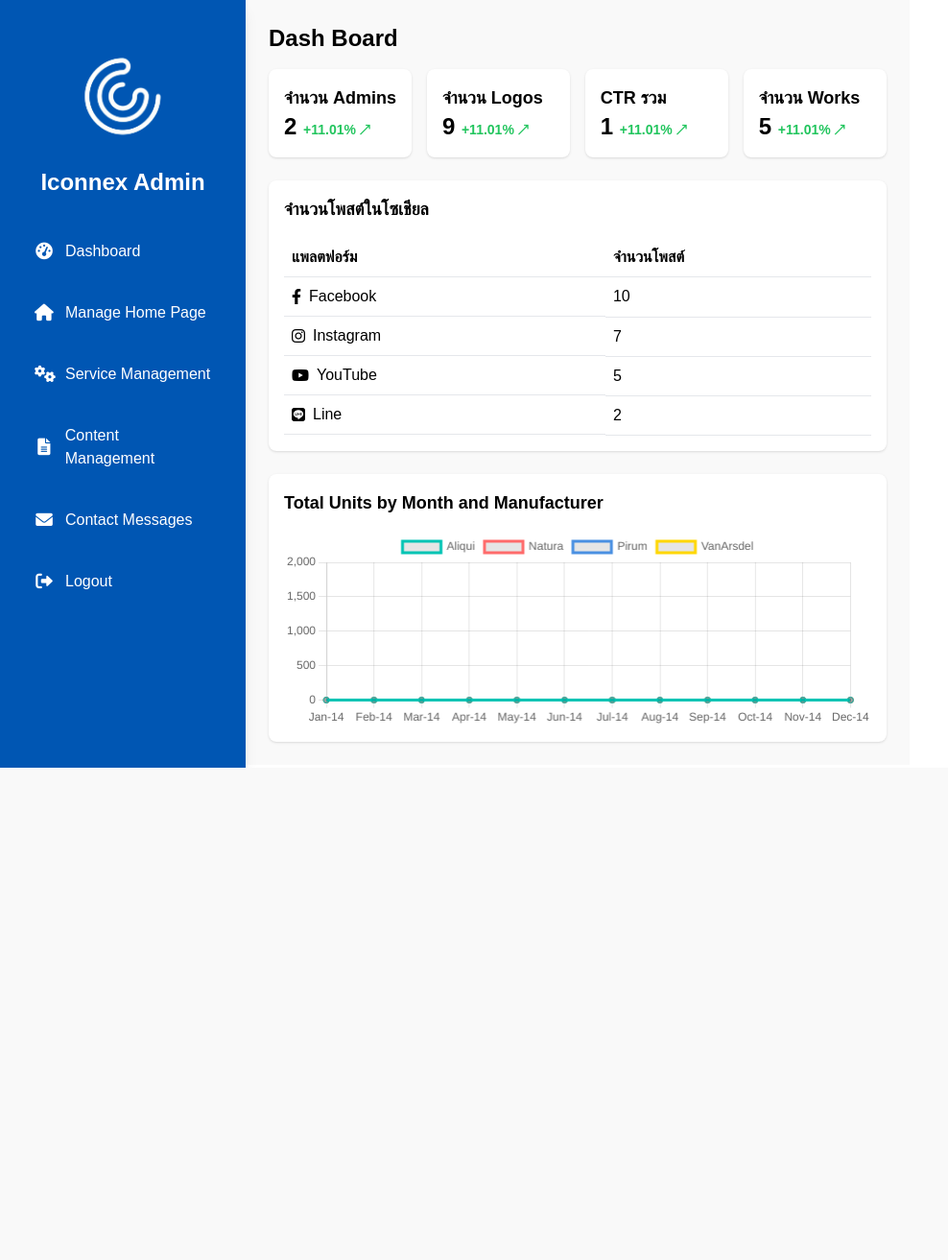
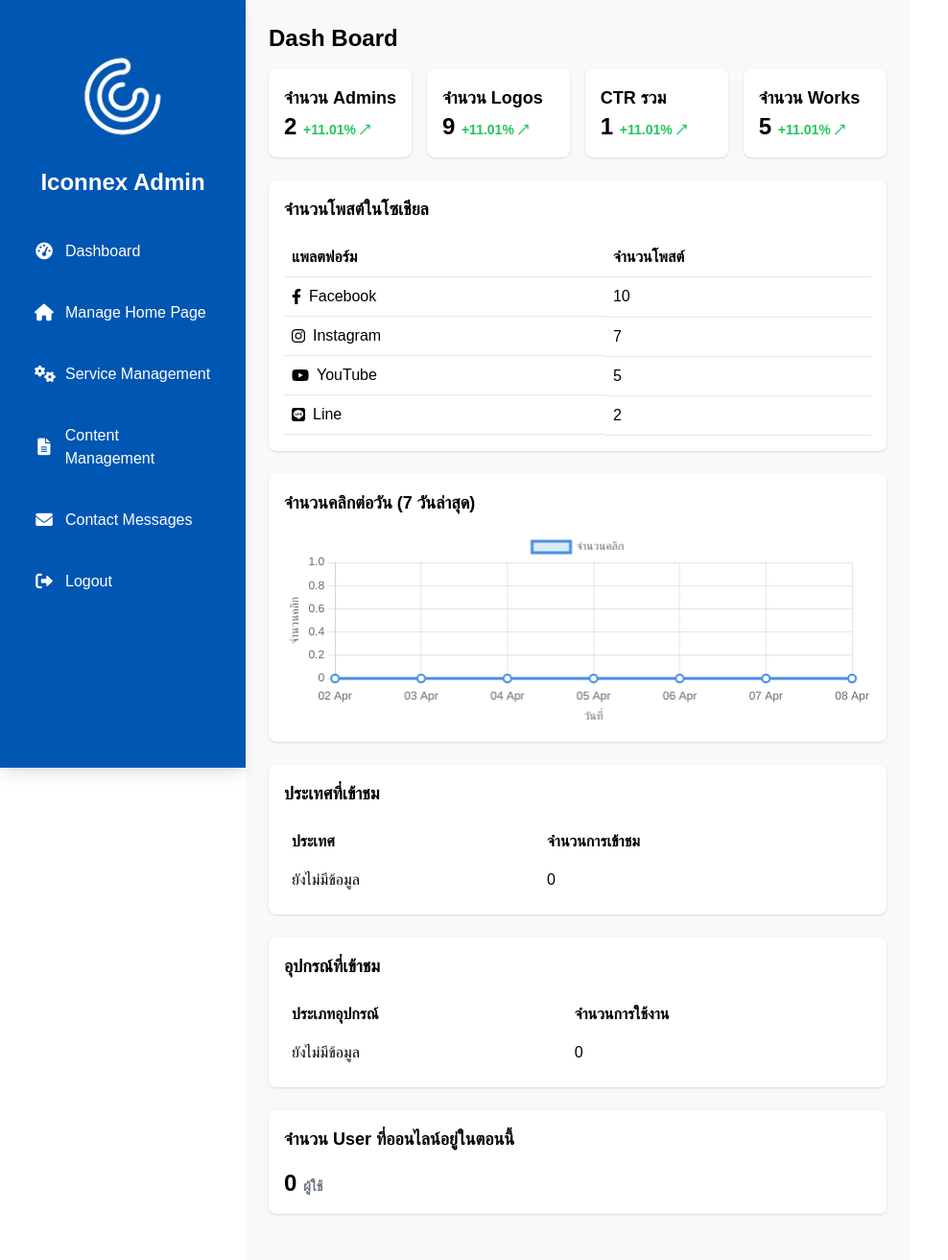
Before and after one commit to PhacPha/icn_admin, a PHP site: page /index.php in a window 1280 px wide. Shown: the whole page at 96% size, without its empty margins (0-988 px from the left). Before the commit the page ends 800 px from the top, so only its background shows below. Run offline with PHP 8.4, Linux system fonts and the light colour scheme; a user stored in the database is signed in; data comes from the database, SQL or seed files in the repository; tables that the repository leaves empty or names only in its code hold one stand-in row (values such as "Sample post"); some libraries are stand-ins or nearby versions.

Commit message:
ทำให้กราฟหน้า dsahdoard แสดง, เพิ่มบล็อคให้พี่ๆแก้ไข ในส่วนของหน้า dsahdoard

```diff
--- a/admin-backup/index.php
+++ b/admin-backup/index.php
@@ -20,9 +20,7 @@ $total_logos = $pdo->query("SELECT COUNT(*) FROM logos")->fetchColumn();
 $total_services = $pdo->query("SELECT COUNT(*) FROM services")->fetchColumn();
 $total_works = $pdo->query("SELECT COUNT(*) FROM works")->fetchColumn();
 $total_contact_messages = $pdo->query("SELECT COUNT(*) FROM contact_messages")->fetchColumn();
-
-// เพิ่มการดึงข้อมูล total_clicks
-$total_clicks = $pdo->query("SELECT SUM(click_count) FROM clicks")->fetchColumn() ?: 0; // ถ้าไม่มีข้อมูลให้เป็น 0
+$total_clicks = $pdo->query("SELECT SUM(click_count) FROM clicks")->fetchColumn() ?: 0;
 
 // ดึงข้อมูลโพสต์ในโซเชียลมีเดีย
 $social_posts = [
@@ -36,18 +34,32 @@ while ($row = $stmt->fetch()) {
     $social_posts[$row['platform']] = $row['post_count'];
 }
 
-// ดึงข้อมูลสำหรับกราฟ
-$manufacturer_data = [
-    'Aliqui' => array_fill(0, 12, 0),
-    'Natura' => array_fill(0, 12, 0),
-    'Pirum' => array_fill(0, 12, 0),
-    'VanArsdel' => array_fill(0, 12, 0)
-];
-$months = ['Jan-14', 'Feb-14', 'Mar-14', 'Apr-14', 'May-14', 'Jun-14', 'Jul-14', 'Aug-14', 'Sep-14', 'Oct-14', 'Nov-14', 'Dec-14'];
-while ($row = $stmt->fetch()) {
-    $month_index = array_search($row['month'], $months);
-    if ($month_index !== false) {
-        $manufacturer_data[$row['manufacturer']][$month_index] = $row['units'];
+// ดึงข้อมูลสำหรับกราฟคลิก
+$days = 7;
+$click_data = [];
+$labels = [];
+
+for ($i = $days - 1; $i >= 0; $i--) {
+    $date = date('Y-m-d', strtotime("-$i days"));
+    $labels[] = date('d M', strtotime($date));
+}
+
+$stmt = $pdo->prepare("SELECT click_date, click_count FROM clicks WHERE click_date >= DATE_SUB(CURDATE(), INTERVAL ? DAY)");
+$stmt->execute([$days]);
+$clicks = $stmt->fetchAll(PDO::FETCH_ASSOC);
+
+foreach ($labels as $index => $label) {
+    $date = date('Y-m-d', strtotime("-$index days"));
+    $found = false;
+    foreach ($clicks as $click) {
+        if ($click['click_date'] === $date) {
+            $click_data[] = (int) $click['click_count'];
+            $found = true;
+            break;
+        }
+    }
+    if (!$found) {
+        $click_data[] = 0;
     }
 }
 
@@ -62,10 +74,12 @@ switch ($page) {
         include 'views/dashboard.php';
         break;
     case 'home':
-        if (!file_exists('controllers/LogoController.php') ||
+        if (
+            !file_exists('controllers/LogoController.php') ||
             !file_exists('controllers/HomeServiceController.php') ||
             !file_exists('controllers/WorkController.php') ||
-            !file_exists('controllers/TestimonialController.php')) {
+            !file_exists('controllers/TestimonialController.php')
+        ) {
             die("Error: ไม่พบไฟล์ Controller ในโฟลเดอร์ /iconnex_thailand_db/controllers/");
         }
         include 'controllers/LogoController.php';
--- a/admin-backup/views/dashboard.php
+++ b/admin-backup/views/dashboard.php
@@ -1,5 +1,36 @@
 <?php include 'partials/header.php'; ?>
 <?php include 'partials/sidebar.php'; ?>
+
+<?php
+// ดึงข้อมูลสำหรับกราฟคลิก
+$days = 7;
+$click_data = [];
+$labels = [];
+
+for ($i = $days - 1; $i >= 0; $i--) {
+    $date = date('Y-m-d', strtotime("-$i days"));
+    $labels[] = date('d M', strtotime($date));
+}
+
+$stmt = $GLOBALS['pdo']->prepare("SELECT click_date, click_count FROM clicks WHERE click_date >= DATE_SUB(CURDATE(), INTERVAL ? DAY)");
+$stmt->execute([$days]);
+$clicks = $stmt->fetchAll(PDO::FETCH_ASSOC);
+
+foreach ($labels as $index => $label) {
+    $date = date('Y-m-d', strtotime("-$index days"));
+    $found = false;
+    foreach ($clicks as $click) {
+        if ($click['click_date'] === $date) {
+            $click_data[] = (int)$click['click_count'];
+            $found = true;
+            break;
+        }
+    }
+    if (!$found) {
+        $click_data[] = 0;
+    }
+}
+?>
 
 <main class="main-content p-6">
     <h1 class="text-2xl font-bold mb-4">Dash Board</h1>
@@ -60,57 +91,116 @@
     </div>
 
     <!-- Chart Section -->
-    <div class="chart bg-white p-4 rounded-lg shadow">
-        <h3 class="text-lg font-semibold mb-4">Total Units by Month and Manufacturer</h3>
-        <canvas id="unitsChart" height="100"></canvas>
+    <div class="chart bg-white p-4 rounded-lg shadow mb-6">
+        <h3 class="text-lg font-semibold mb-4">จำนวนคลิกต่อวัน (7 วันล่าสุด)</h3>
+        <canvas id="clicksChart" height="100"></canvas>
     </div>
+
+    <!-- Countries Visiting Section -->
+    <div class="countries-stats bg-white p-4 rounded-lg shadow mb-6">
+        <h3 class="text-lg font-semibold mb-4">ประเทศที่เข้าชม</h3>
+        <table class="w-full text-left">
+            <thead>
+                <tr>
+                    <th class="p-2">ประเทศ</th>
+                    <th class="p-2">จำนวนการเข้าชม</th>
+                </tr>
+            </thead>
+            <tbody>
+                <tr>
+                    <td class="p-2">ยังไม่มีข้อมูล</td>
+                    <td class="p-2">0</td>
+                </tr>
+            </tbody>
+        </table>
+    </div>
+
+    <!-- Devices Used Section -->
+    <div class="devices-stats bg-white p-4 rounded-lg shadow mb-6">
+        <h3 class="text-lg font-semibold mb-4">อุปกรณ์ที่เข้าชม</h3>
+        <table class="w-full text-left">
+            <thead>
+                <tr>
+                    <th class="p-2">ประเภทอุปกรณ์</th>
+                    <th class="p-2">จำนวนการใช้งาน</th>
+                </tr>
+            </thead>
+            <tbody>
+                <tr>
+                    <td class="p-2">ยังไม่มีข้อมูล</td>
+                    <td class="p-2">0</td>
+                </tr>
+            </tbody>
+        </table>
+    </div>
+
+    <!-- Current Online Users Section -->
+    <div class="online-users bg-white p-4 rounded-lg shadow mb-6">
+        <h3 class="text-lg font-semibold mb-4">จำนวน User ที่ออนไลน์อยู่ในตอนนี้</h3>
+        <p class="text-2xl font-bold">0 <span class="text-gray-500 text-sm">ผู้ใช้</span></p>
+    </div>
+
 </main>
 
 <!-- Include Chart.js for the graph -->
 <script src="https://cdn.jsdelivr.net/npm/chart.js"></script>
 <script>
-    const ctx = document.getElementById('unitsChart').getContext('2d');
-    const unitsChart = new Chart(ctx, {
+    const ctx = document.getElementById('clicksChart').getContext('2d');
+    const clicksChart = new Chart(ctx, {
         type: 'line',
         data: {
-            labels: ['Jan-14', 'Feb-14', 'Mar-14', 'Apr-14', 'May-14', 'Jun-14', 'Jul-14', 'Aug-14', 'Sep-14', 'Oct-14', 'Nov-14', 'Dec-14'],
-            datasets: [
-                {
-                    label: 'Aliqui',
-                    data: <?php echo json_encode($manufacturer_data['Aliqui']); ?>,
-                    borderColor: '#00C4B4',
-                    fill: false
-                },
-                {
-                    label: 'Natura',
-                    data: <?php echo json_encode($manufacturer_data['Natura']); ?>,
-                    borderColor: '#FF6B6B',
-                    fill: false
-                },
-                {
-                    label: 'Pirum',
-                    data: <?php echo json_encode($manufacturer_data['Pirum']); ?>,
-                    borderColor: '#4A90E2',
-                    fill: false
-                },
-                {
-                    label: 'VanArsdel',
-                    data: <?php echo json_encode($manufacturer_data['VanArsdel']); ?>,
-                    borderColor: '#FFD700',
-                    fill: false
-                }
-            ]
+            labels: <?php echo json_encode($labels); ?>,
+            datasets: [{
+                label: 'จำนวนคลิก',
+                data: <?php echo json_encode($click_data); ?>,
+                borderColor: '#4A90E2',
+                backgroundColor: 'rgba(74, 144, 226, 0.2)',
+                fill: true,
+                tension: 0.4,
+                pointBackgroundColor: '#fff',
+                pointBorderColor: '#4A90E2',
+                pointBorderWidth: 2,
+                pointRadius: 4
+            }]
         },
         options: {
             responsive: true,
             scales: {
                 y: {
                     beginAtZero: true,
-                    max: 2000
+                    title: {
+                        display: true,
+                        text: 'จำนวนคลิก'
+                    }
+                },
+                x: {
+                    title: {
+                        display: true,
+                        text: 'วันที่'
+                    }
+                }
+            },
+            plugins: {
+                legend: {
+                    display: true,
+                    position: 'top'
+                },
+                tooltip: {
+                    callbacks: {
+                        label: function(context) {
+                            return `${context.dataset.label}: ${context.raw} คลิก`;
+                        }
+                    }
                 }
             }
         }
     });
 </script>
 
+<!-- เพิ่มส่วนนี้ใน dashboard.php เพื่อ debug -->
+<script>
+    console.log('Labels:', <?php echo json_encode($labels); ?>);
+    console.log('Click Data:', <?php echo json_encode($click_data); ?>);
+</script>
+
 <?php include 'partials/footer.php'; ?>
```
Also changed, not shown: admin-backup/controllers/DashboardController.php (+36 -2 lines).
